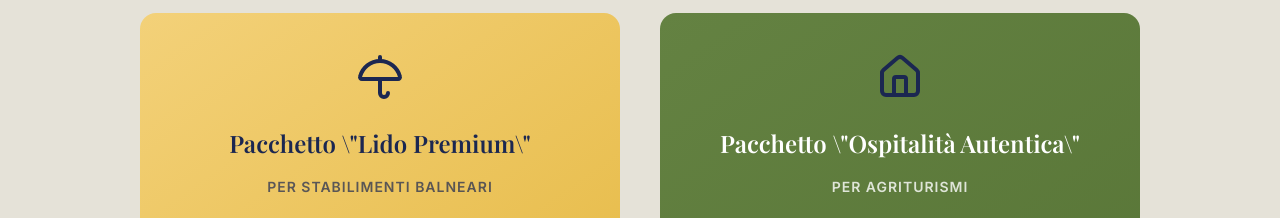
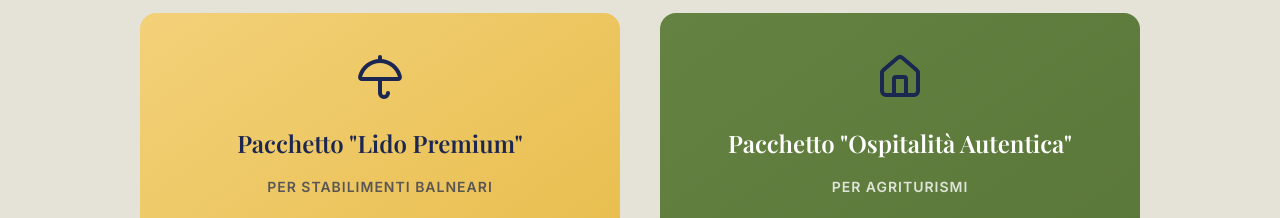
Before and after one commit to olimezz/quota-adriatica, a plain HTML site: page index.html in a window 1280 px wide. Shown: the part 2140-2358 px from the top of the page. Drawn offline with nearby package versions, Linux system fonts and the light colour scheme; a web font is replaced by a local one.

Commit message:
Rimossi backslash dai nomi dei pacchetti

```diff
--- a/index.html
+++ b/index.html
@@ -89,7 +89,7 @@
                 <div class="card premium-card">
                     <div class="card-header">
                         <i data-lucide="umbrella" class="card-icon text-sea"></i>
-                        <h3>Pacchetto \"Lido Premium\"</h3>
+                        <h3>Pacchetto "Lido Premium"</h3>
                         <span class="card-target">Per Stabilimenti Balneari</span>
                     </div>
                     <div class="card-body">
@@ -109,7 +109,7 @@
                 <div class="card hill-card">
                     <div class="card-header">
                         <i data-lucide="home" class="card-icon text-white"></i>
-                        <h3 class="text-white">Pacchetto \"Ospitalità Autentica\"</h3>
+                        <h3 class="text-white">Pacchetto "Ospitalità Autentica"</h3>
                         <span class="card-target text-white">Per Agriturismi</span>
                     </div>
                     <div class="card-body text-white">
```
